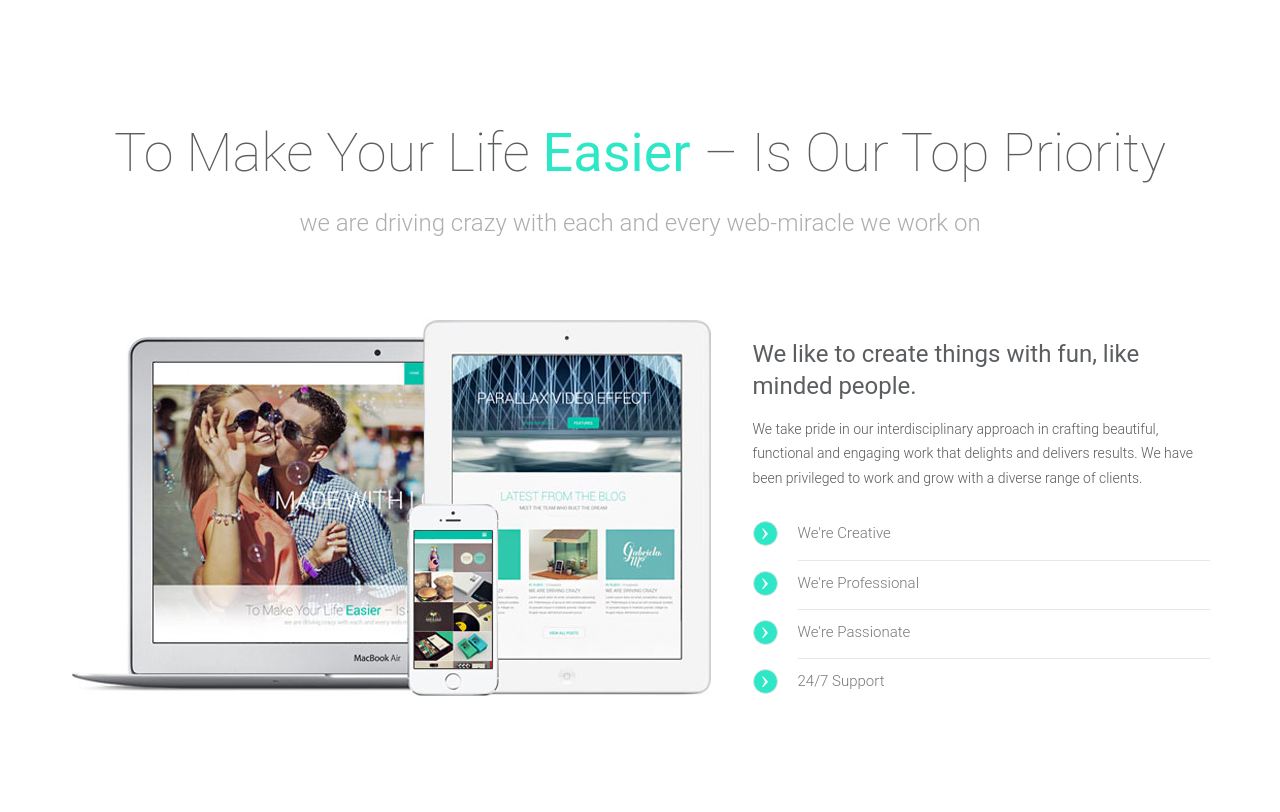
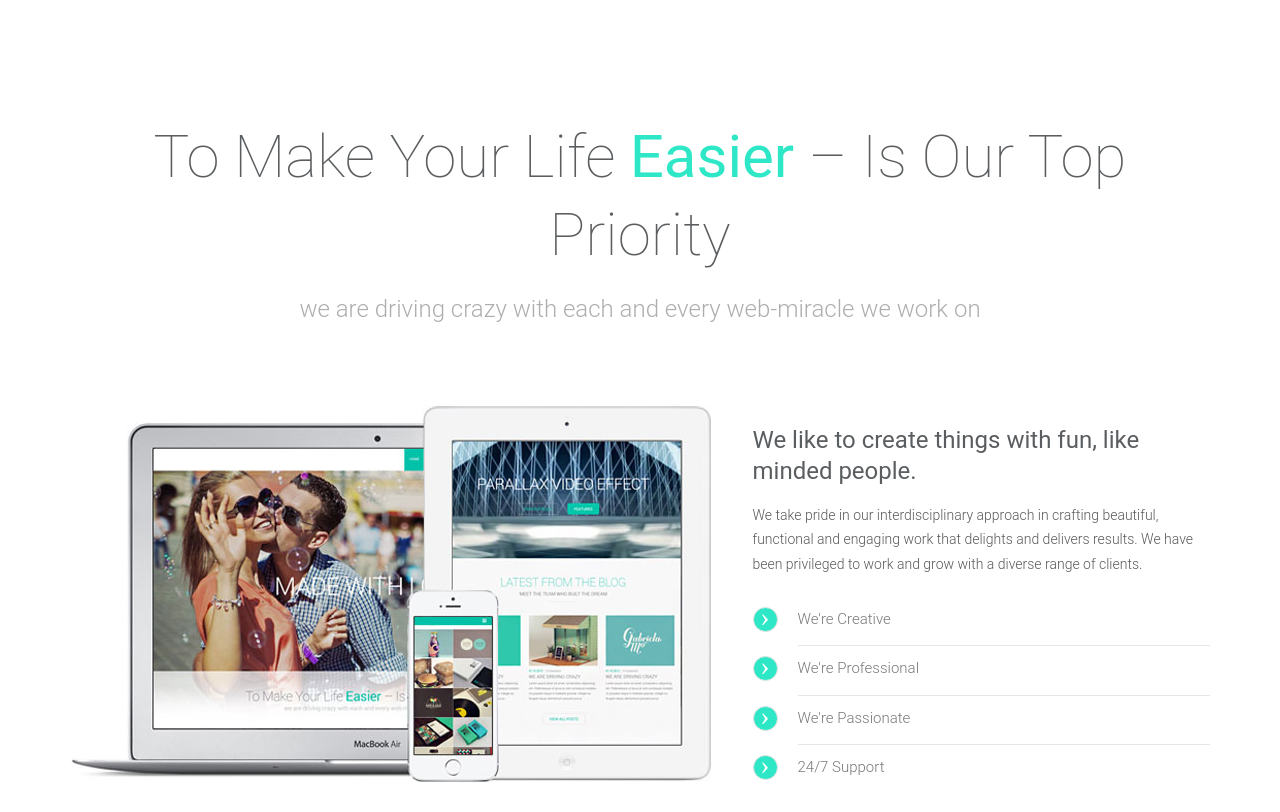
Before and after one commit to StormCloudTechnologies/sm-design, a website: page public/index.html in a window 1280 px wide. Shown: the part 802-1614 px from the top of the page. Drawn offline with nearby package versions, Linux system fonts and the light colour scheme; some packages are replaced by stand-ins of ours; a script that the page names is missing.

Commit message:
new changes

```diff
--- a/public/index.html
+++ b/public/index.html
@@ -189,7 +189,7 @@
 
                     <div class="col-xs-12">
                         <hgroup class="slogan align-center opacityRun font_size">
-                            <h1>To Make Your Life <span>Easier</span> – Is Our Top Priority</h1>
+                            <h1 class="font_size">To Make Your Life <span>Easier</span> – Is Our Top Priority</h1>
                             <h2>we are driving crazy with each and every web-miracle we work on</h2>
                         </hgroup>
                     </div>
```
